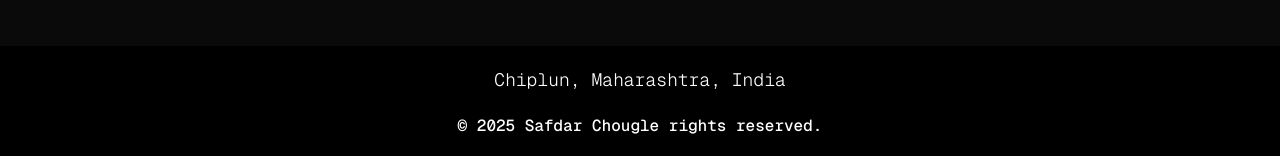
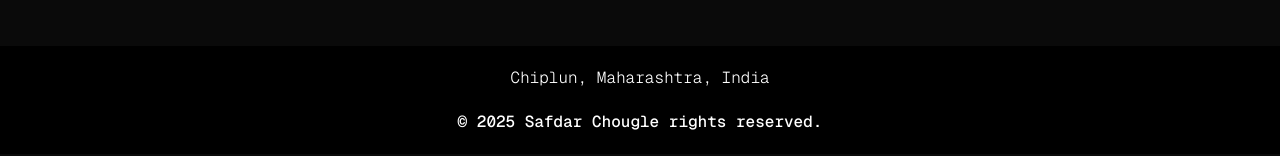
Before and after one commit to chouglesafdar22/Portfolio-Next.js-, a Next.js app in the folder portfolio-ui/: page / in a window 1280 px wide. Shown: the part 2603-2759 px from the top of the page. Built offline with nearby package versions, Linux system fonts and the light colour scheme.

Commit message:
Update Footer.js

```diff
--- a/portfolio-ui/app/components/Footer.js
+++ b/portfolio-ui/app/components/Footer.js
@@ -8,7 +8,7 @@ function Footer() {
       <ScrollWrapper direction="down" ease="easeOut">
         <footer className="bg-black w-screen relative overflow-hidden px-2 py-5 text-white flex items-center justify-center text-center">
           <div className="flex flex-col gap-5 justify-center items-center text-center">
-            <p className="text-sm flex sm:text-base text-center justify-center items-center lg:text-lg font-light font-mono">Chiplun, Maharashtra, India</p>
+            <p className="text-[12px] flex sm:text-sm text-center justify-center items-center lg:text-base font-light font-mono">Chiplun, Maharashtra, India</p>
             <span className="text-[12px] flex sm:text-sm text-center justify-center items-center lg:text-base font-mono font-medium">
               &copy; 2025 Safdar Chougle rights reserved.
             </span>
```
